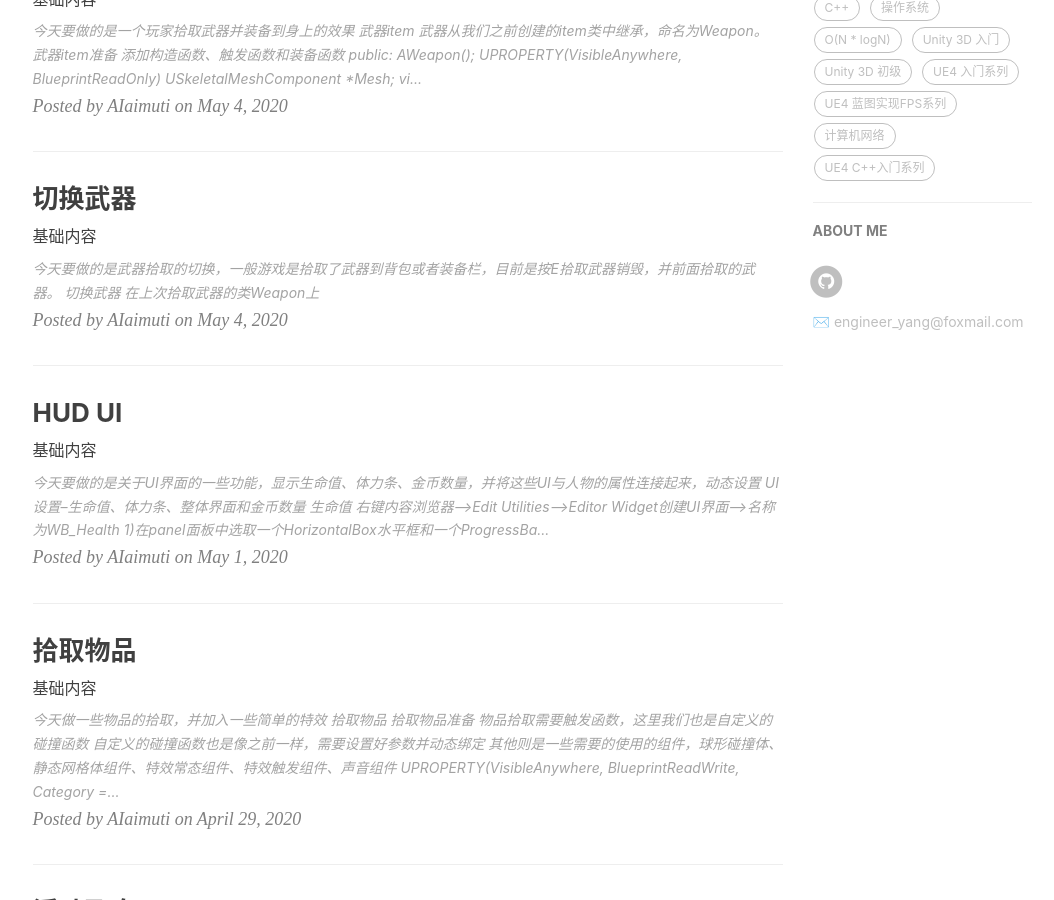
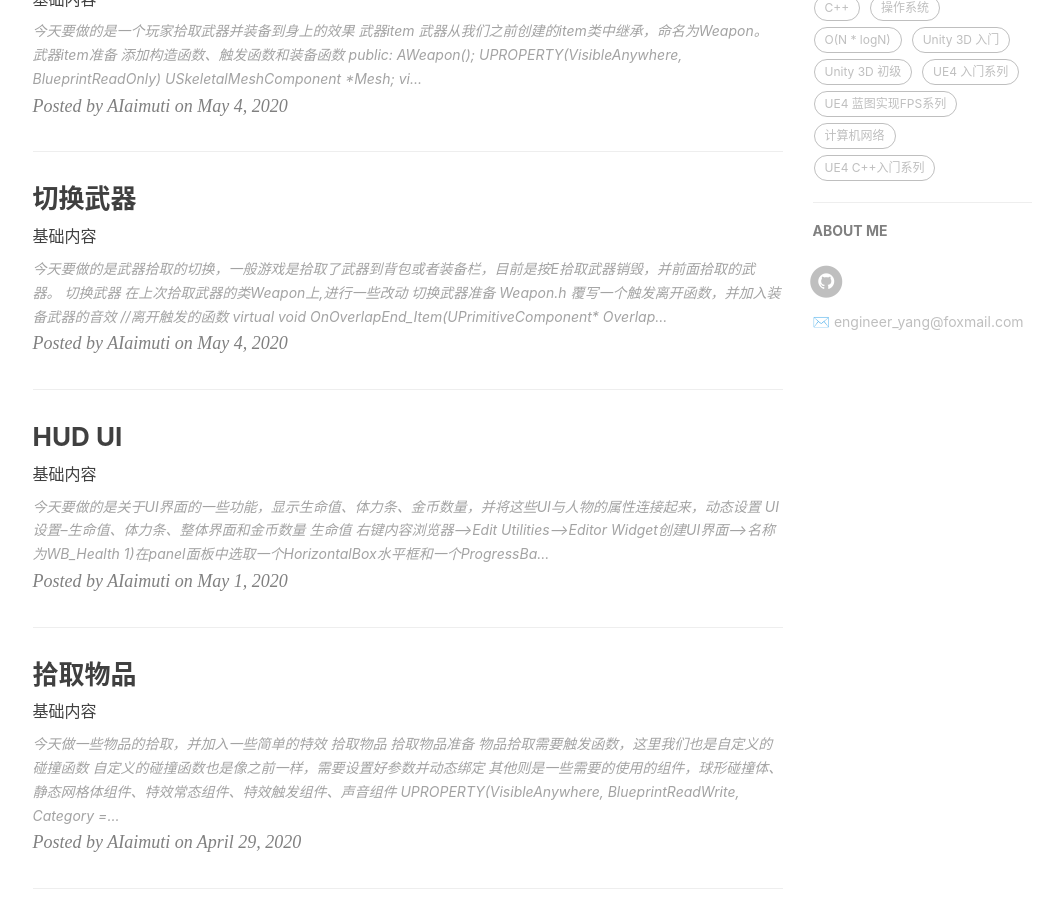
Before and after one commit to AIaimuti/aiaimuti.github.io, a Jekyll site: the page built from index.html, in a window 1280 px wide and 900 px high, scrolled down 611 px. Shown: the whole window, without its empty margins (135-1189 px from the left). Built offline with Jekyll 4.4.1, drawn with Linux system fonts in a browser that asks for light colours; nearby versions of some CDN libraries; the list of posts is cut into pages by our own code; comment, search, counter and statistics services are not loaded; part of the change alters nothing that is shown.

Commit message:
Update 2020-5-4-ChangeWeapon.md

````diff
--- a/_posts/UE4/UE4_C++/2020-5-4-ChangeWeapon.md
+++ b/_posts/UE4/UE4_C++/2020-5-4-ChangeWeapon.md
@@ -10,7 +10,107 @@ tags:
     - UE4 C++入门系列
 ---
 
+<iframe src="//player.bilibili.com/player.html?aid=753065899&bvid=BV17k4y1k7zs&cid=186989994&page=1" width="720" height="480" scrolling="no" border="0" frameborder="no" framespacing="0" allowfullscreen="true"> </iframe> <br>
+
 今天要做的是武器拾取的切换，一般游戏是拾取了武器到背包或者装备栏，目前是按E拾取武器销毁，并前面拾取的武器。
 
 ## 切换武器
-在上次拾取武器的类Weapon上
+在上次拾取武器的类Weapon上,进行一些改动
+
+### 切换武器准备
+Weapon.h 覆写一个触发离开函数，并加入装备武器的音效
+```
+//离开触发的函数
+virtual void OnOverlapEnd_Item(UPrimitiveComponent* OverlappedComponent,
+    AActor* OtherActor, UPrimitiveComponent* OtherComp, int32 OtherBodyIndex)override;
+//武器装备时的声音
+UPROPERTY(EditAnywhere, BlueprintReadOnly)
+    USoundCue *SoundEquiped;
+```
+### 切换武器函数实现
+Weapon.cpp添加头文件：<br>
+//声音控制<br>
+#include "Sound/SoundCue.h"<br>
+//播放声音用的<br>
+#include "Kismet/GameplayStatics.h"<br>
+//用于打印的<br>
+#include "Engine/Engine.h"
+
+```
+void AWeapon::OnOverlapBegin_Item(UPrimitiveComponent * OverlappedComponent, AActor * OtherActor, UPrimitiveComponent * OtherComp, int32 OtherBodyIndex, bool bFromSweep, const FHitResult & SweepResult)
+{
+	Super::OnOverlapBegin_Item(OverlappedComponent, OtherActor, OtherComp, OtherBodyIndex, bFromSweep, SweepResult);
+	if (OtherActor)
+	{
+		//拿到碰撞触发的实例
+		AMan * Man = Cast<AMan>(OtherActor);
+		//对实例装备武器
+		if (Man)
+		{
+			//当主角没有接触到其它物体时，另其接触对象为自己，
+			//当主角同时接触很多物体时，如果没有这个判断，会让触发和离开触发函数中的变量有些混乱
+			//加入ActiveOverlapItem这个变量的判断之后，将逻辑简单化，ActiveOverlapItem只会赋值给第一个物体
+			//再接触其它物体时会忽略，这样就只能捡起一把碰到的武器
+			if (Man->ActiveOverlapItem == nullptr)
+			{
+				Man->ActiveOverlapItem = this;
+			}
+			//显示在屏幕上的相关配置
+			TArray <FStringFormatArg> FormatArray;
+			FormatArray.Add(GetName());
+			GEngine->AddOnScreenDebugMessage(-1, 100, FColor::Blue,
+				FString::Format(TEXT("Press E to equip {0}"),FormatArray), true, FVector2D(4,4));
+
+			//Equip(Man);
+		}
+	}
+}
+
+void AWeapon::OnOverlapEnd_Item(UPrimitiveComponent * OverlappedComponent, AActor * OtherActor, UPrimitiveComponent * OtherComp, int32 OtherBodyIndex)
+{
+	Super::OnOverlapEnd_Item(OverlappedComponent, OtherActor, OtherComp, OtherBodyIndex);
+	if (OtherActor)
+	{
+		AMan *Man = Cast<AMan>(OtherActor);
+		//这里也有问题，当我们同时接触两个物体时，离开了第一个物体但没离开第二个物体时，
+		//ActiveOverlapItem也会为空，这会导致第二个物体捡不到
+		if (Man->ActiveOverlapItem == this)
+		{
+			Man->ActiveOverlapItem = nullptr;
+		}
+		GEngine->ClearOnScreenDebugMessages();
+	}
+}
+
+void AWeapon::Equip(AMan * Man)
+{
+	if (Man)
+	{
+		//把武器对于所有通道的碰撞设置为忽略
+		Mesh->SetCollisionResponseToAllChannels(ECR_Ignore);
+		//设置武器模拟物理为false
+		Mesh->SetSimulatePhysics(false);
+		//把武器附着在主角身上的函数，三个参数
+		//第一个是获取Pawn的网格，第二个是附着的方式，第三个是插槽的名字
+		//FAttachmentTransformRules有四种方式
+		//保持相对位置KeepRelativeTransform; 保持世界位置KeepWorldTransform;
+		//附着不包括缩放SnapToTargetNotIncludingScale; 附着包括缩放SnapToTargetIncludingScale;
+		AttachToComponent(Man->GetMesh(), FAttachmentTransformRules::SnapToTargetNotIncludingScale, "WeaponSocket");
+		Rotate = false;
+		//关闭粒子特效
+		ParticleComp->SetActive(false);
+		//解绑定碰撞触发函数，避免一直调用触发函数功能
+		SphereComp->OnComponentBeginOverlap.RemoveDynamic(this, &AItem::OnOverlapBegin_Item);
+		//解绑定碰撞触发离开函数，避免一直调用触发函数功能
+		SphereComp->OnComponentEndOverlap.RemoveDynamic(this, &AItem::OnOverlapEnd_Item);
+		GEngine->ClearOnScreenDebugMessages();
+		//播放装备声音
+		if (SoundEquiped)
+		{
+			UGameplayStatics::PlaySound2D(this, SoundEquiped);
+		}
+		//装备武器
+		Man->SetWeapon(this);
+	}
+}
+```
````
